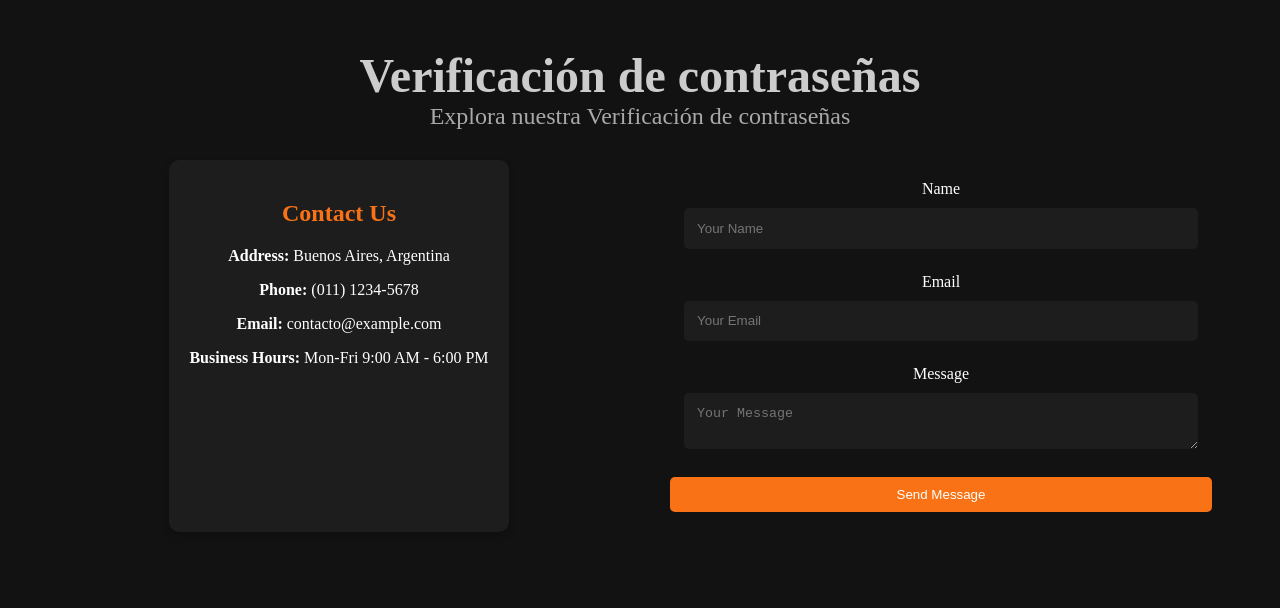
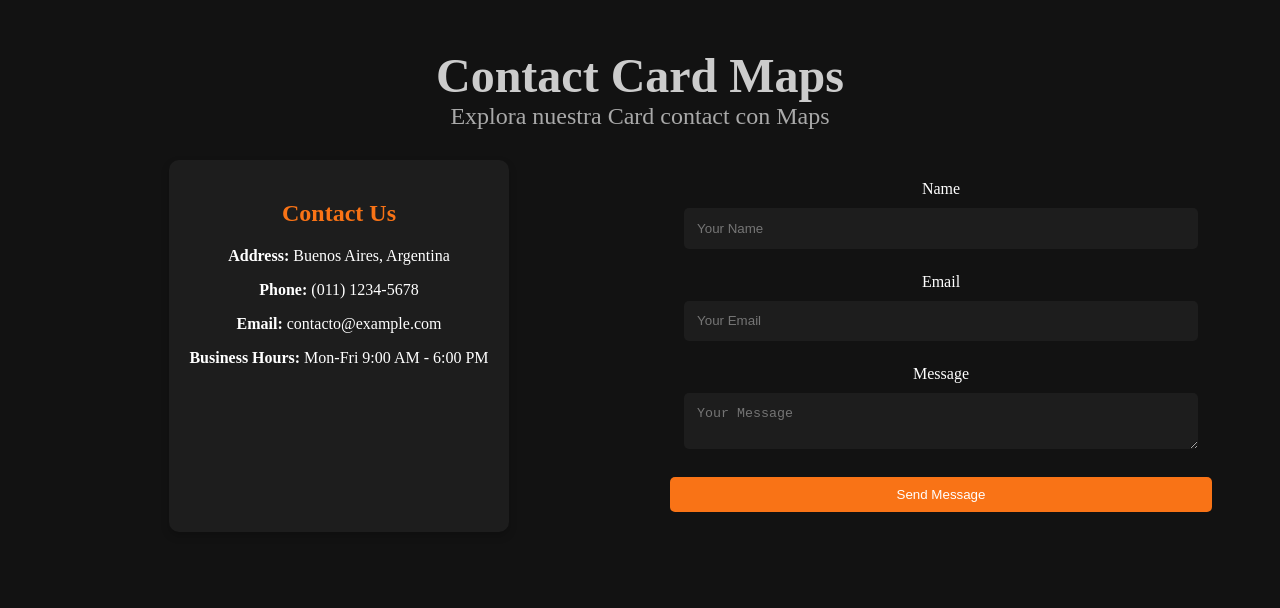
Before and after one commit to Blueprint-Codeworks/Contact-Card-Maps-1, a plain HTML site: page index.html in a window 1280 px wide. Shown: the top 608 px of the page. Drawn offline with Linux system fonts and the light colour scheme.

Commit message:
Contact Card maps Nativo update2

```diff
--- a/index.html
+++ b/index.html
@@ -18,9 +18,9 @@
         <!-- Título Principal -->
 
         <div class="containerTitle text-center my-5">
-          <h1 class="main-title">Verificación de contraseñas</h1>
+          <h1 class="main-title">Contact Card Maps</h1>
           <p class="subtitle text-lg text-gray-600">
-            Explora nuestra Verificación de contraseñas
+            Explora nuestra Card contact con Maps
           </p>
         </div>
         <div class="contact-card">
```
